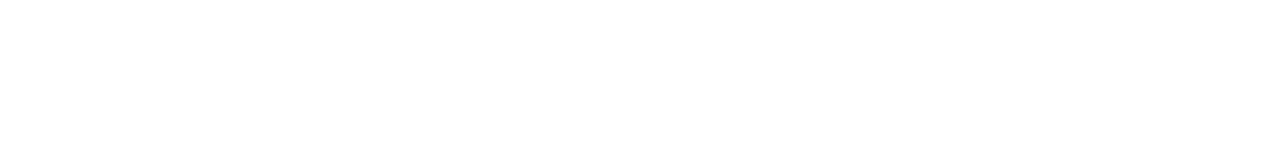
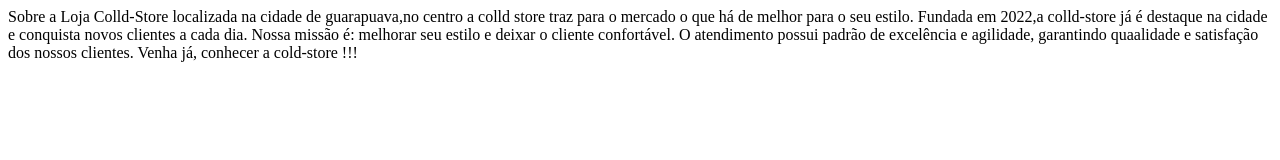
Before and after one commit to ketlynn007/colld-store, a plain HTML site: page index.html in a window 1280 px wide. Drawn offline with Linux system fonts and the light colour scheme.

Commit message:
Recuperação

```diff
--- a/index.html
+++ b/index.html
@@ -6,7 +6,12 @@
     </head>
     <body>
 
-
+        Sobre a Loja Colld-Store
+        localizada na cidade de guarapuava,no centro a colld store traz para o mercado o que há de melhor para o seu estilo.
+        Fundada em 2022,a colld-store já é destaque na cidade e conquista novos clientes a cada dia.
+        Nossa missão é: melhorar seu estilo e deixar o cliente confortável.
+        O atendimento possui padrão de excelência e agilidade, garantindo quaalidade e satisfação dos nossos clientes.
+        Venha já, conhecer a cold-store !!!
 
     </body>
 </html>
```
